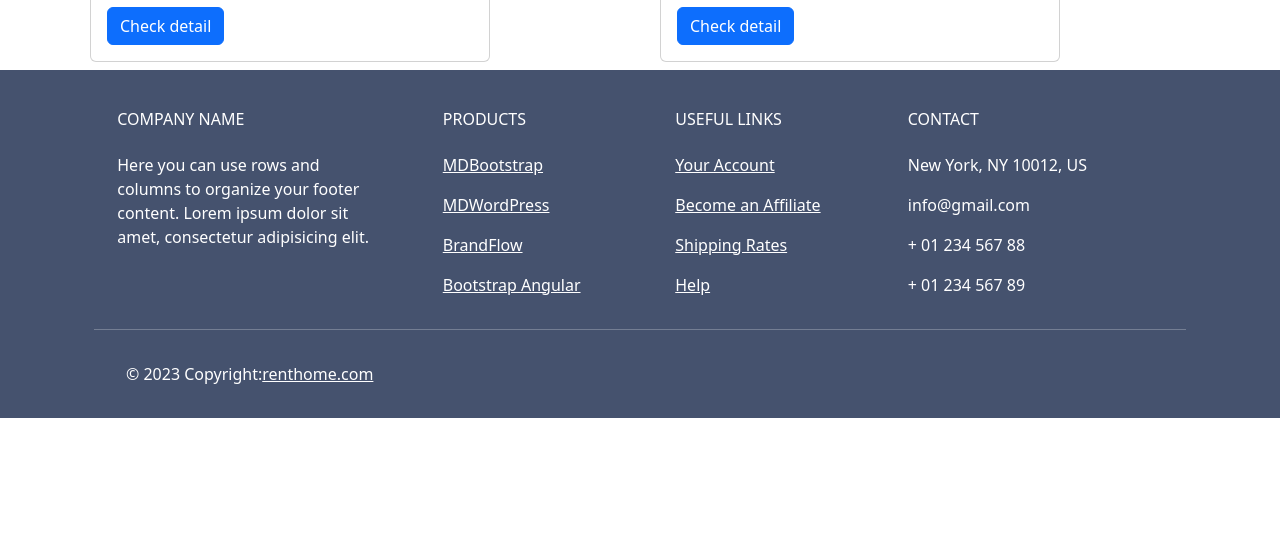
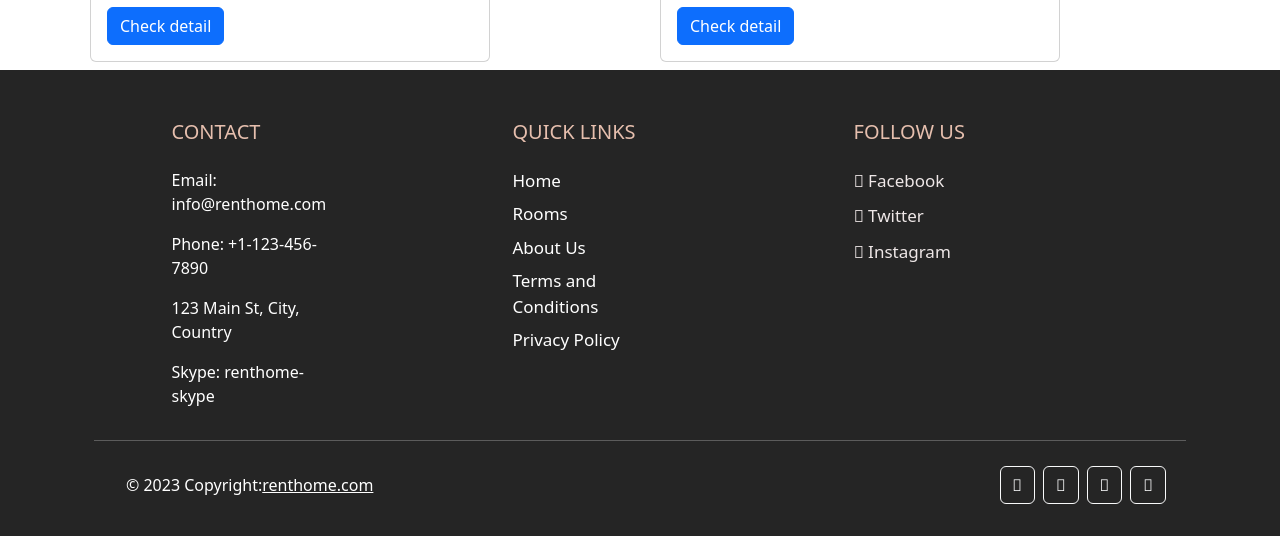
Before and after one commit to ankit7458/renthome, a React (Create React App) app: page / in a window 1280 px wide. Shown: the part 1898-2434 px from the top of the page. Before the commit the page ends 2316 px from the top, so only its background shows below. Built offline with nearby package versions, Linux system fonts and the light colour scheme.

Commit message:
checked in footer css

```diff
--- a/package.json
+++ b/package.json
@@ -8,6 +8,7 @@
     "@testing-library/react": "^13.4.0",
     "@testing-library/user-event": "^13.5.0",
     "bootstrap": "^5.3.2",
+    "font-awesome": "^4.7.0",
     "react": "^18.2.0",
     "react-dom": "^18.2.0",
     "react-scripts": "5.0.1",
--- a/src/App.css
+++ b/src/App.css
@@ -44,8 +44,95 @@ body {
 
 
 /* *----------Footer code will be write here------------------* */
+/* Footer.css */
 
 .footer {
-    background-color: #45526e;
-    /* height: 20rem; */
+    background-color: #252525;
+    padding: 10px 0;
 }
+
+.footer h6 {
+    font-size: 20px;
+    color: #e6bfae;
+}
+
+.text-white {
+    color: #fff;
+}
+/* CSS */
+.row {
+    -bs-gutter-x: 1.5rem;
+    --bs-gutter-y: 0;
+    display: flex;
+    flex-wrap: wrap;
+    margin-top: calc(-1 * var(--bs-gutter-y));
+    margin-right: calc(-.5 * var(--bs-gutter-x));
+    margin-left: calc(-.5 * var(--bs-gutter-x));
+    justify-content: space-evenly;
+    align-items: baseline;
+}
+
+/* For small screens (less than 768px) */
+/*@media (max-width: 767px) {
+    .row {
+        flex-direction: row;
+    }
+}*/
+.contact p{
+    padding: 0px;
+
+}
+.contact p a{
+    list-style: none;
+    text-decoration: none;
+
+}
+.link ul {
+    list-style: none;
+    padding: 0px;
+}
+
+.link ul li {
+    margin-bottom: 8px;
+}
+
+.link ul li a {
+    text-decoration: none;
+    color: #ffffff;
+    font-size: 17px;
+}
+
+.link ul li a:hover {
+    text-decoration: underline;
+    color: #ffffff;
+    font-size: 18px;
+}
+
+.social-links {
+    list-style: none;
+    padding: 0;
+}
+
+.social-links li {
+    margin-bottom: 10px;
+}
+
+.social-links li a {
+    text-decoration: none;
+    color: #eee7e7; /* Light white color */
+    font-size: 17px;
+}
+
+.social-links a:hover {
+    text-decoration: underline;
+    color: #ffffff; /* White color on hover */
+    font-size: 18px;
+}
+
+
+
+.social-icons a {
+    margin-right: 10px;
+    font-size: 24px;
+    color: #fff;
+}
--- a/src/components/Footer.js
+++ b/src/components/Footer.js
@@ -1,69 +1,65 @@
 import React from "react";
-
+import 'font-awesome/css/font-awesome.min.css';
 
 const Footer = (props) => {
     return (
-        // <div className="footer">
-        //     <h1>Footer will be created here</h1>
-        // </div>
-        // <!-- Remove the container if you want to extend the Footer to full width. -->
         <div className="footer">
-            <footer className="text-center text-lg-start text-white" >
+            <footer className="text-center text-lg-start text-white">
                 <div className="container p-4 pb-0">
-                    <section className="">
+                    <section>
                         <div className="row">
-                            <div className="col-md-3 col-lg-3 col-xl-3 mx-auto mt-3">
-                                <h6 className="text-uppercase mb-4 font-weight-bold">
-                                    Company name
-                                </h6>
+                            <hr className="w-100 clearfix d-md-none" />
+                            <div className="contact col-md-2 col-lg-2 col-xl-2 mx-auto mt-3">
+                                <h6 className="text-uppercase mb-4 font-weight-bold">Contact</h6>
                                 <p>
-                                    Here you can use rows and columns to organize your footer
-                                    content. Lorem ipsum dolor sit amet, consectetur adipisicing
-                                    elit.
+                                    <a className="text-white">Email: info@renthome.com</a>
+                                </p>
+                                <p>
+                                    <a className="text-white">Phone: +1-123-456-7890</a>
+                                </p>
+                                <p>
+                                    <a className="text-white">123 Main St, City, Country</a>
+                                </p>
+                                <p>
+                                    <a className="text-white">Skype: renthome-skype</a>
                                 </p>
                             </div>
                             <hr className="w-100 clearfix d-md-none" />
-                            <div className="col-md-2 col-lg-2 col-xl-2 mx-auto mt-3">
-                                <h6 className="text-uppercase mb-4 font-weight-bold">Products</h6>
-                                <p>
-                                    <a className="text-white">MDBootstrap</a>
-                                </p>
-                                <p>
-                                    <a className="text-white">MDWordPress</a>
-                                </p>
-                                <p>
-                                    <a className="text-white">BrandFlow</a>
-                                </p>
-                                <p>
-                                    <a className="text-white">Bootstrap Angular</a>
-                                </p>
-                            </div>
-                            <hr className="w-100 clearfix d-md-none" />
-                            <div className="col-md-3 col-lg-2 col-xl-2 mx-auto mt-3">
+                            <div className="link col-md-2 col-lg-2 col-xl-2 mx-auto mt-3">
                                 <h6 className="text-uppercase mb-4 font-weight-bold">
-                                    Useful links
+                                    Quick Links
                                 </h6>
-                                <p>
-                                    <a className="text-white">Your Account</a>
-                                </p>
-                                <p>
-                                    <a className="text-white">Become an Affiliate</a>
-                                </p>
-                                <p>
-                                    <a className="text-white">Shipping Rates</a>
-                                </p>
-                                <p>
-                                    <a className="text-white">Help</a>
-                                </p>
+                                <ul>
+                                    <li><a href="#">Home</a></li>
+                                    <li><a href="#">Rooms</a></li>
+                                    <li><a href="#">About Us</a></li>
+                                    <li><a href="#">Terms and Conditions</a></li>
+                                    <li><a href="#">Privacy Policy</a></li>
+                                </ul>
                             </div>
                             <hr className="w-100 clearfix d-md-none" />
                             <div className="col-md-4 col-lg-3 col-xl-3 mx-auto mt-3">
-                                <h6 className="text-uppercase mb-4 font-weight-bold">Contact</h6>
-                                <p><i class="fa-solid fa-house"></i> New York, NY 10012, US</p>
-                                <p><i class="fas fa-envelope mr-3"></i> info@gmail.com</p>
-                                <p><i class="fas fa-phone mr-3"></i> + 01 234 567 88</p>
-                                <p><i class="fas fa-print mr-3"></i> + 01 234 567 89</p>
+                                <h6 className="text-uppercase mb-4 font-weight-bold">Follow Us</h6>
+                                <ul className="social-links">
+                                    <li>
+                                        <a href="https://www.facebook.com/" className="social-link">
+                                            <i className="fab fa-facebook"></i> Facebook
+                                        </a>
+                                    </li>
+                                    <li>
+                                        <a href="https://www.twitter.com/" className="social-link">
+                                            <i className="fab fa-twitter"></i> Twitter
+                                        </a>
+                                    </li>
+                                    <li>
+                                        <a href="https://www.instagram.com/" className="social-link">
+                                            <i className="fab fa-instagram"></i> Instagram
+                                        </a>
+                                    </li>
+                                </ul>
                             </div>
+
+
                         </div>
                     </section>
                     <hr className="my-3" />
@@ -76,26 +72,25 @@ const Footer = (props) => {
                                 </div>
                             </div>
                             <div className="col-md-5 col-lg-4 ml-lg-0 text-center text-md-end">
-                                <a className="btn btn-outline-light btn-floating m-1" class="text-white" role="button"><i class="fab fa-facebook-f"></i></a>
-                                <a className="btn btn-outline-light btn-floating m-1" class="text-white" role="button"><i class="fab fa-twitter"></i></a>
-
-
-                                <a className="btn btn-outline-light btn-floating m-1" class="text-white" role="button"><i class="fab fa-google"></i></a>
-
-
-                                <a className="btn btn-outline-light btn-floating m-1" class="text-white" role="button"><i class="fab fa-instagram"></i></a>
+                                <a className="btn btn-outline-light btn-floating m-1" role="button">
+                                    <i className="fab fa-facebook-f"></i>
+                                </a>
+                                <a className="btn btn-outline-light btn-floating m-1" role="button">
+                                    <i className="fab fa-twitter"></i>
+                                </a>
+                                <a className="btn btn-outline-light btn-floating m-1" role="button">
+                                    <i className="fab fa-google"></i>
+                                </a>
+                                <a className="btn btn-outline-light btn-floating m-1" role="button">
+                                    <i className="fab fa-instagram"></i>
+                                </a>
                             </div>
-
                         </div>
                     </section>
                 </div>
-
             </footer>
-
         </div>
-
-
     )
 }
 
-export default Footer
+export default Footer;
```
Also changed, not shown: 1 other file (tests, documents, lock files or other folders).
